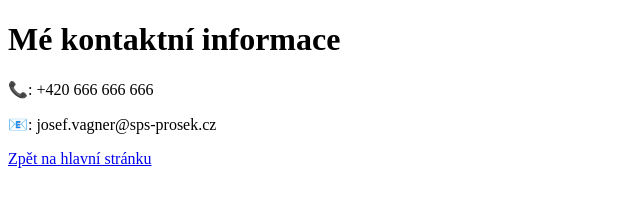
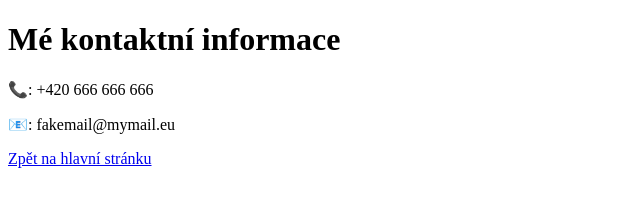
Before and after one commit to vagner-sps/cv_S2, a plain HTML site: page contact_me.html in a window 1280 px wide. Shown: the full height of the page, 0-640 px from the left. Drawn offline with Linux system fonts and the light colour scheme.

Commit message:
edit email

```diff
--- a/contact_me.html
+++ b/contact_me.html
@@ -9,7 +9,7 @@
 <body>
     <h1>Mé kontaktní informace</h1>
     <p>📞: +420 666 666 666</p>
-    <p>📧: josef.vagner@sps-prosek.cz</p>
+    <p>📧: fakemail@mymail.eu</p>
     <a href="index.html">Zpět na hlavní stránku</a>
 </body>
 
```
